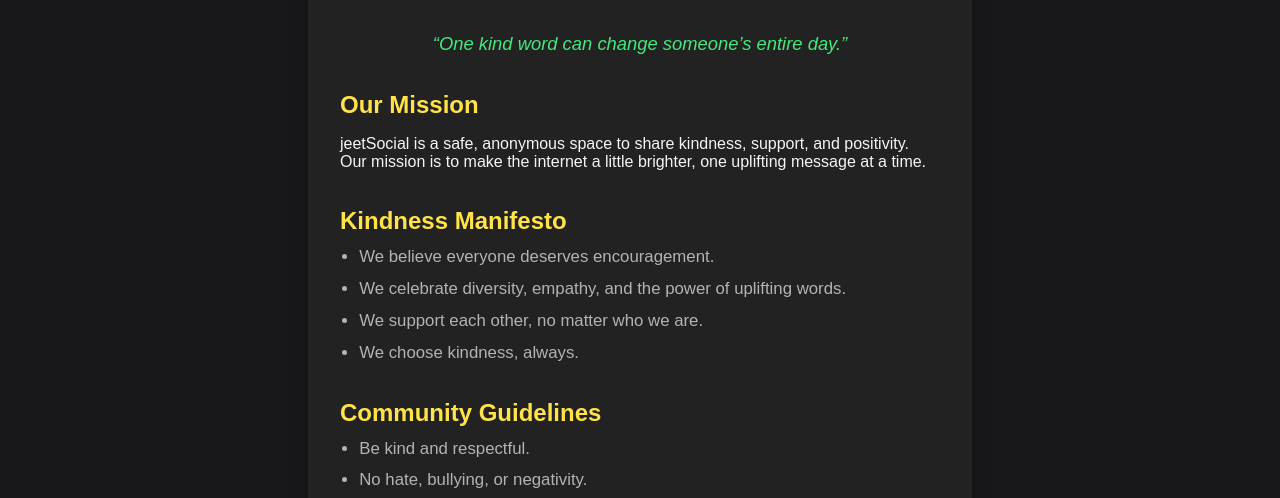
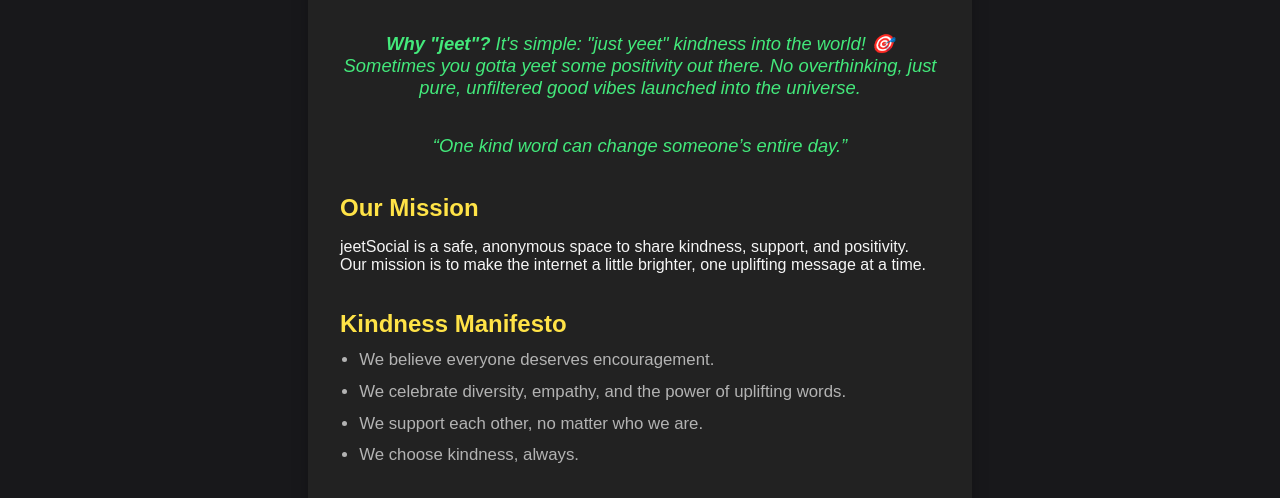
Before and after one commit to bigknoxy/jeetSocial, a website: page app/static/about.html in a window 1280 px wide. Shown: the part 297-795 px from the top of the page. Drawn offline with Linux system fonts and the light colour scheme.

Commit message:
Enhance README and About page with fun facts about "jeet" and its kindness mission

```diff
--- a/app/static/about.html
+++ b/app/static/about.html
@@ -165,6 +165,10 @@
       All posts are anonymous and assigned a random username.<br>
       Please keep your messages kind, supportive, and uplifting!
     </div>
+    <div class="quote">
+      <strong>Why "jeet"?</strong> It's simple: <em>"just yeet"</em> kindness into the world! 🎯<br>
+      Sometimes you gotta yeet some positivity out there. No overthinking, just pure, unfiltered good vibes launched into the universe.
+    </div>
     <div class="quote">“One kind word can change someone’s entire day.”</div>
     <h2>Our Mission</h2>
     <p>
```
Also changed, not shown: README.md.
